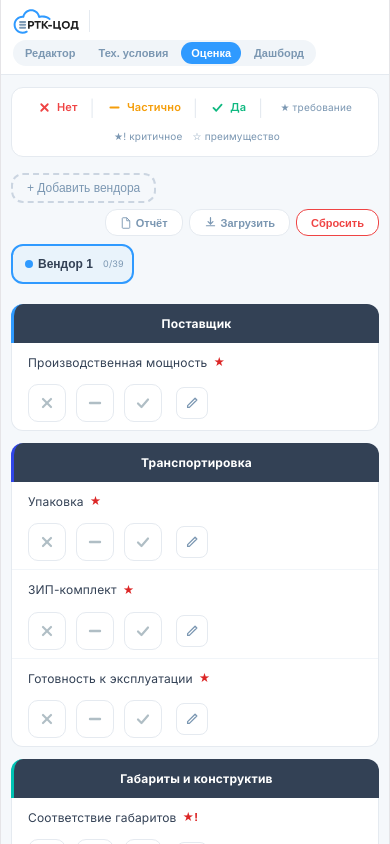
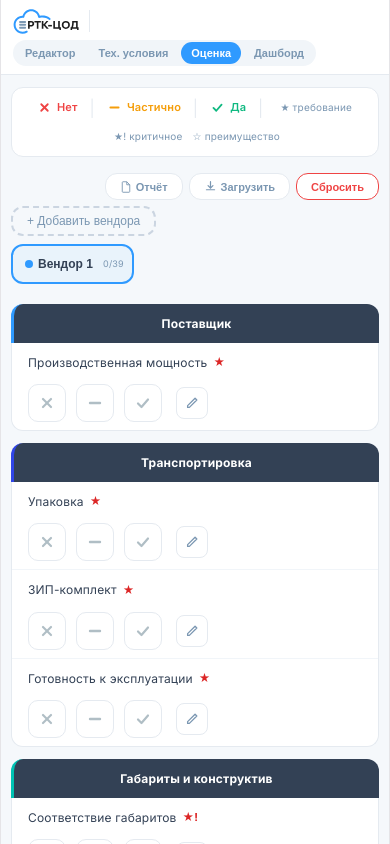
Before and after one commit to anezuf/Equipment-Testing, a React (Vite) app: page / in a window 390 px wide. Both pictures are taken after a click on the button "Оценка". Shown: the top 844 px of the page. Built offline with nearby package versions, Linux system fonts and the light colour scheme.

Commit message:
fix(mobile): move action buttons above add vendor button

```diff
--- a/src/App.jsx
+++ b/src/App.jsx
@@ -762,7 +762,6 @@ export default function App(){
         </div>
       </div>
       <div style={{display:"flex",gap:6,flexWrap:"wrap",marginBottom:8,alignItems:"center"}}>
-        {vendors.length<25&&<button className="btn-add-vendor" onClick={addV} style={{padding:"6px 14px",borderRadius:12,border:"2px dashed #CBD5E1",background:"none",color:B.steel,cursor:"pointer",fontSize:12,whiteSpace:"nowrap"}}>+ Добавить вендора</button>}
         <div style={{marginLeft:"auto",display:"flex",gap:6}}>
           <button className="btn-action" onClick={()=>exportVendorPDF(act)} style={{padding:"6px 14px",borderRadius:12,border:`1.5px solid ${B.border}`,background:"#fff",color:B.steel,cursor:"pointer",fontSize:11,fontWeight:600,whiteSpace:"nowrap",display:"flex",alignItems:"center",gap:4}}>
             <svg width="12" height="12" viewBox="0 0 16 16" fill="none"><path d="M4 1h5l4 4v9a1 1 0 01-1 1H4a1 1 0 01-1-1V2a1 1 0 011-1z" stroke="currentColor" strokeWidth="1.2"/><path d="M9 1v4h4" stroke="currentColor" strokeWidth="1.2"/></svg>
@@ -774,6 +773,7 @@ export default function App(){
           </button>
           <button className="btn-danger" onClick={()=>setShowReset(true)} style={{padding:"6px 14px",borderRadius:12,border:`1.5px solid #EF4444`,background:"#fff",color:"#EF4444",cursor:"pointer",fontSize:11,fontWeight:600,whiteSpace:"nowrap",transition:"all 0.2s ease"}}>Сбросить</button>
         </div>
+        {vendors.length<25&&<button className="btn-add-vendor" onClick={addV} style={{padding:"6px 14px",borderRadius:12,border:"2px dashed #CBD5E1",background:"none",color:B.steel,cursor:"pointer",fontSize:12,whiteSpace:"nowrap"}}>+ Добавить вендора</button>}
       </div>
       <div className="vendor-tabs-wrap" style={{display:"flex",gap:6,flexWrap:"wrap",marginBottom:16}}>
         {vendors.map((v,i)=>{return <div key={i} data-vendor-tab-pill="" onClick={()=>setAct(i)} style={{display:"inline-flex",alignItems:"center",borderRadius:12,cursor:"pointer",background:i===act?VC[i%VC.length]+"10":"#fff",border:`2px solid ${i===act?VC[i%VC.length]:B.border}`,transition:"all 0.2s",maxWidth:260,minWidth:"auto",overflow:"hidden"}}>
```
